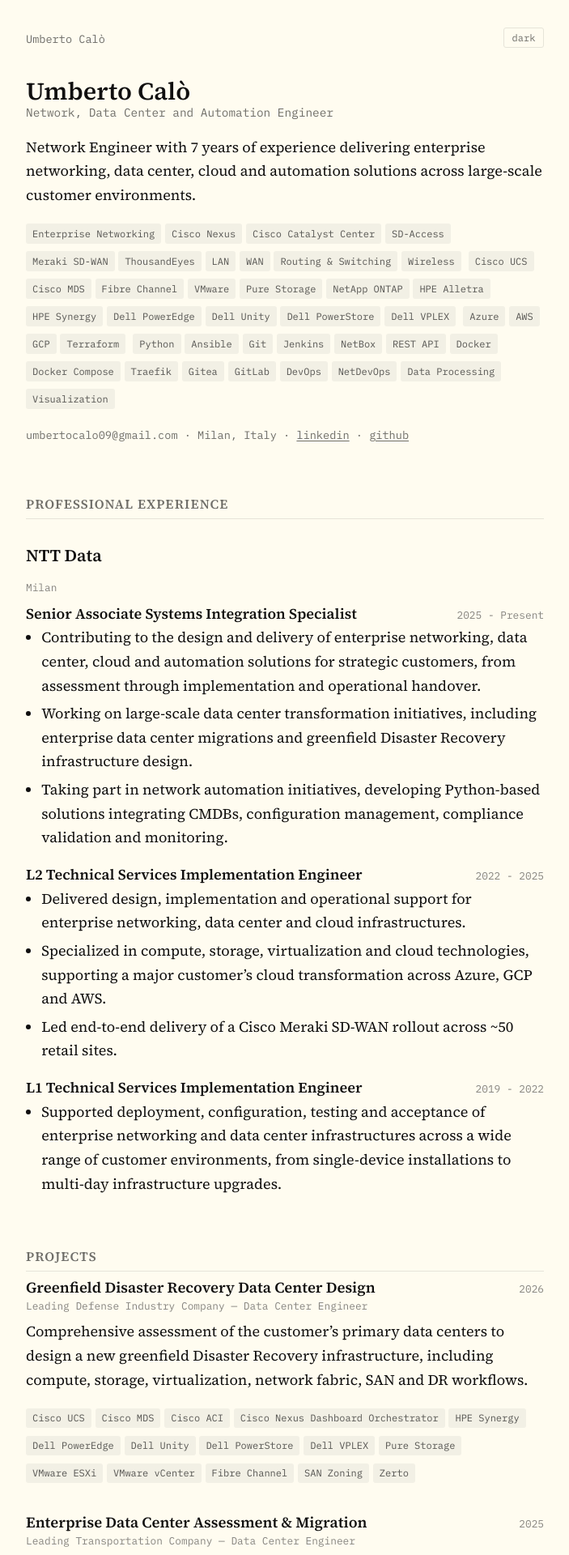
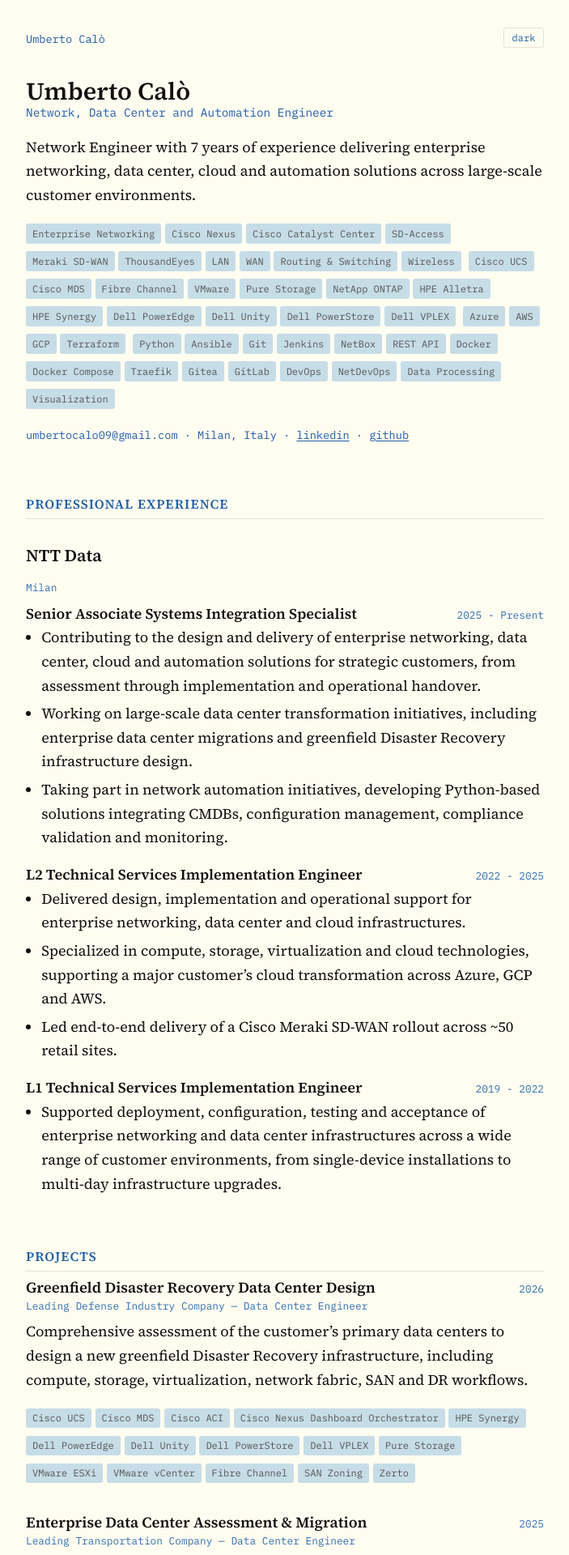
Before and after one commit to umbertocalo/curriculum-vitae, a Jekyll site: the page built from index.md, in a window 1280 px wide. Shown: the top 1920 px of the page at 81% size, without its empty margins (288-991 px from the left). Built offline with Jekyll 4.4.1, drawn with Linux system fonts in a browser that asks for light colours.

Commit message:
colors update

```diff
--- a/_sass/_variables.scss
+++ b/_sass/_variables.scss
@@ -16,7 +16,10 @@
   --flexoki-50:    #F2F0E5;
   --flexoki-paper: #FFFCF0;
 
-  --blue-600:   #205EA6; --blue-400:   #4385BE;
+  --blue-50: #E1ECEB; --blue-100: #C6DDE8; --blue-150: #ABCFE2; --blue-200: #92BFDB;
+  --blue-300: #66A0C8; --blue-400: #4385BE; --blue-500: #3171B2; --blue-600: #205EA6;
+  --blue-700: #1A4F8C; --blue-800: #163B66; --blue-850: #133051; --blue-900: #12253B; --blue-950: #101A24;
+
   --orange-600: #BC5215; --orange-400: #DA702C;
   --green-600:  #66800B; --green-400:  #879A39;
   --red-600:    #AF3029; --red-400:    #D14D41;
@@ -38,9 +41,9 @@
   --bg-soft: var(--flexoki-50);
   --border: var(--flexoki-100);
   --text: var(--flexoki-black);
-  --text-muted: var(--flexoki-600);
-  --text-faint: var(--flexoki-500);
-  --tag-bg: var(--flexoki-50);
+  --text-muted: var(--blue-600);
+  --text-faint: var(--blue-500);
+  --tag-bg: var(--blue-100);
   --tag-text: var(--flexoki-700);
 }
 [data-theme="dark"] {
@@ -48,9 +51,9 @@
   --bg-soft: var(--flexoki-950);
   --border: var(--flexoki-900);
   --text: var(--flexoki-100);
-  --text-muted: var(--flexoki-300);
-  --text-faint: var(--flexoki-500);
-  --tag-bg: var(--flexoki-900);
+  --text-muted: var(--blue-300);
+  --text-faint: var(--blue-500);
+  --tag-bg: var(--blue-900);
   --tag-text: var(--flexoki-200);
 }
 @media (prefers-color-scheme: dark) {
@@ -59,9 +62,9 @@
     --bg-soft: var(--flexoki-950);
     --border: var(--flexoki-900);
     --text: var(--flexoki-100);
-    --text-muted: var(--flexoki-300);
-    --text-faint: var(--flexoki-500);
-    --tag-bg: var(--flexoki-900);
+    --text-muted: var(--blue-300);
+    --text-faint: var(--blue-500);
+    --tag-bg: var(--blue-900);
     --tag-text: var(--flexoki-200);
   }
 }
```
